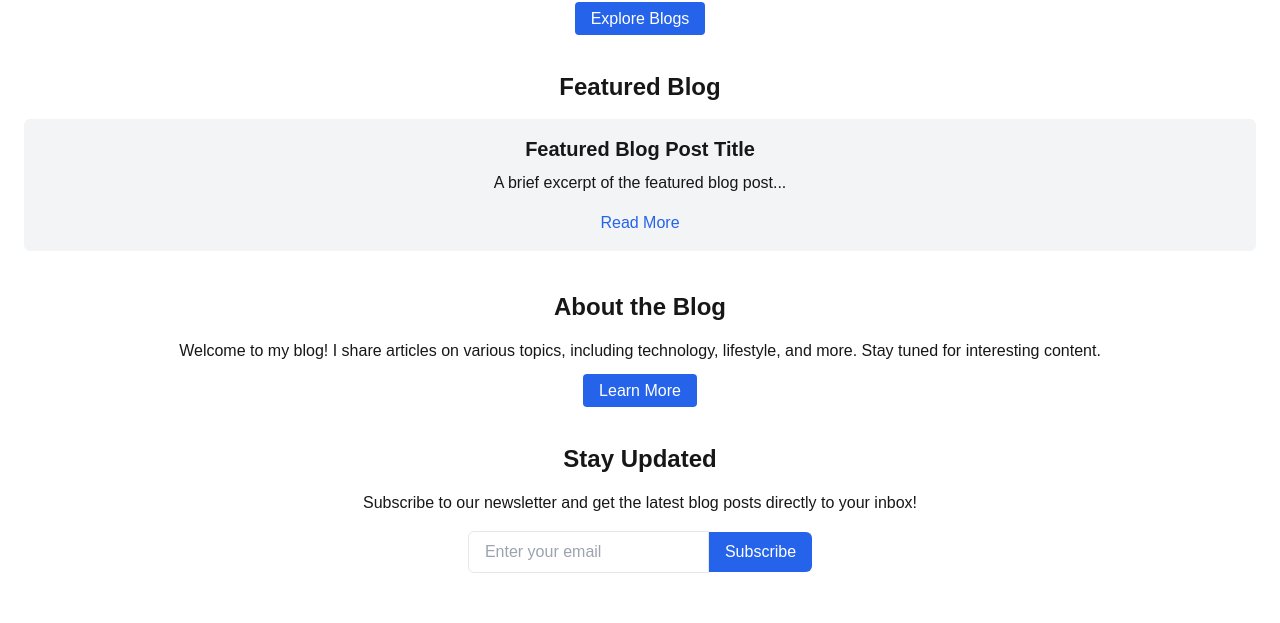
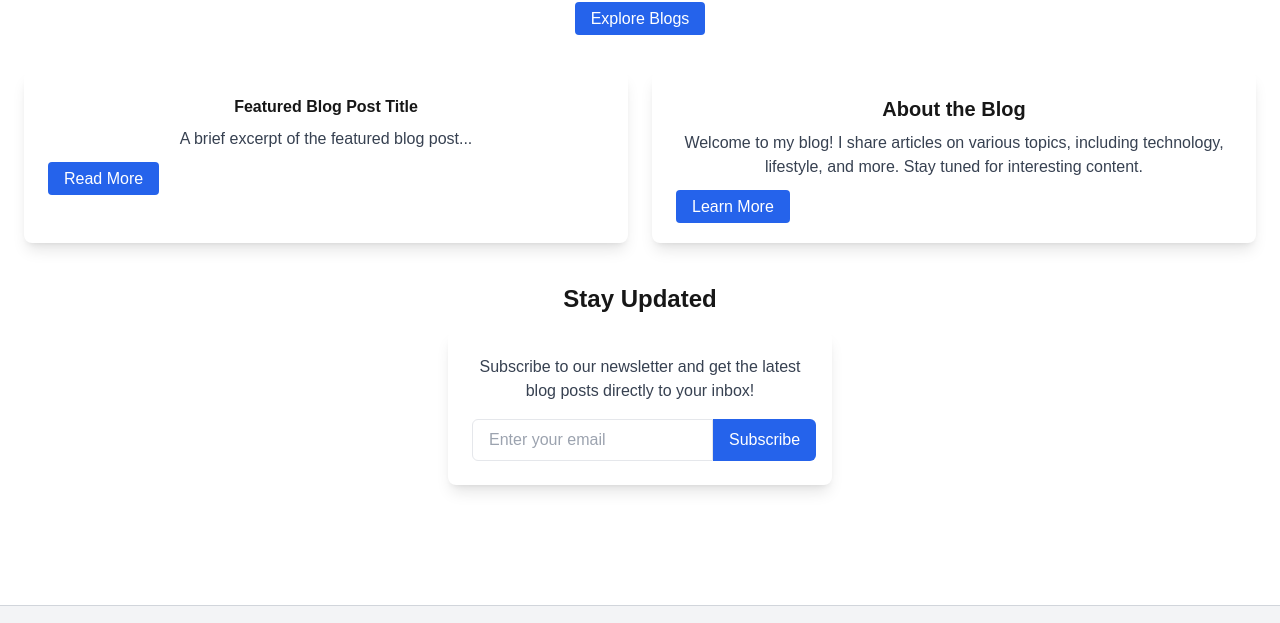
Before and after one commit to jiebinzhou98/project01, a Next.js app in the folder self-blog/: page / in a window 1280 px wide. Shown: the part 161-784 px from the top of the page. Built offline with nearby package versions, Linux system fonts and the light colour scheme; no server answers.

Commit message:
Update changes

```diff
--- a/self-blog/app/page.tsx
+++ b/self-blog/app/page.tsx
@@ -14,25 +14,24 @@ export default function Home() {
         </Link>
       </section>
 
-      {/* Featured Blog Section */}
-      <section className="text-center mb-10">
-        <h2 className="text-2xl font-semibold mb-4">Featured Blog</h2>
-        <div className="bg-gray-100 p-4 rounded-md">
-          <h3 className="text-xl font-bold mb-2">Featured Blog Post Title</h3>
-          <p className="mb-4">A brief excerpt of the featured blog post...</p>
+      {/* Featured Blog and About Section - Side by side */}
+      <section className="grid grid-cols-1 md:grid-cols-2 gap-6 mb-10">
+        {/* Featured Blog Card */}
+        <div className="bg-white p-6 rounded-lg shadow-lg">
+          <h2 className="text-center  font-bold mb-2">Featured Blog Post Title</h2>
+          <p className="mb-4 text-center text-gray-700">A brief excerpt of the featured blog post...</p>
           <Link
             href="/blog/1" // Replace with dynamic post link
-            className="text-blue-600 hover:text-blue-800"
+            className="bg-blue-600 text-white px-4 py-2 rounded hover:bg-blue-700"
           >
             Read More
           </Link>
         </div>
-      </section>
 
-      {/* About Section */}
-      <section className="text-center mb-10">
-        <h2 className="text-2xl font-semibold mb-4">About the Blog</h2>
-        <p className="mb-4">
+        {/* About Card */}
+        <div className="bg-white p-6 rounded-lg shadow-lg">
+          <h2 className="text-center text-xl font-bold mb-2">About the Blog</h2>
+          <p className="text-center mb-4 text-gray-700">
             Welcome to my blog! I share articles on various topics, including technology, lifestyle, and more. Stay tuned for interesting content.
           </p>
           <Link
@@ -41,22 +40,26 @@ export default function Home() {
           >
             Learn More
           </Link>
+        </div>
       </section>
 
-      {/* CTA Section */}
+      {/* CTA Section - Card */}
       <section className="text-center mb-10">
         <h2 className="text-2xl font-semibold mb-4">Stay Updated</h2>
-        <p className="mb-4">Subscribe to our newsletter and get the latest blog posts directly to your inbox!</p>
+        <div className="max-w-sm mx-auto bg-white p-6 rounded-lg shadow-lg">
+          <p className="mb-4 text-gray-700">Subscribe to our newsletter and get the latest blog posts directly to your inbox!</p>
+          <div className="flex">
             <input
               type="email"
               placeholder="Enter your email"
-          className="px-4 py-2 rounded-l-md border"
+              className="px-4 py-2 rounded-l-md border focus:outline-none"
             />
             <button className="bg-blue-600 text-white px-4 py-2 rounded-r-md hover:bg-blue-700">
               Subscribe
             </button>
+          </div>
+        </div>
       </section>
-
     </div>
   );
 }
```
Lines whose indentation alone changed are shown as unchanged.
